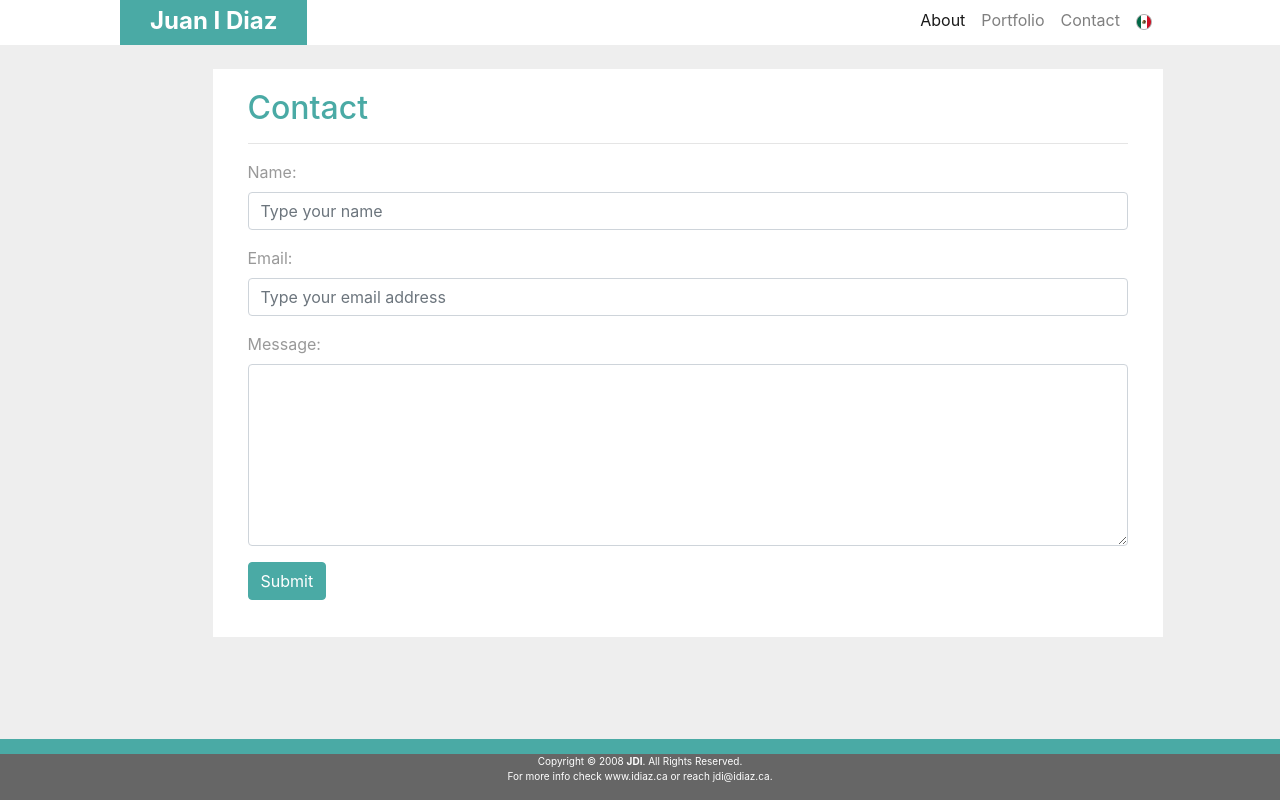
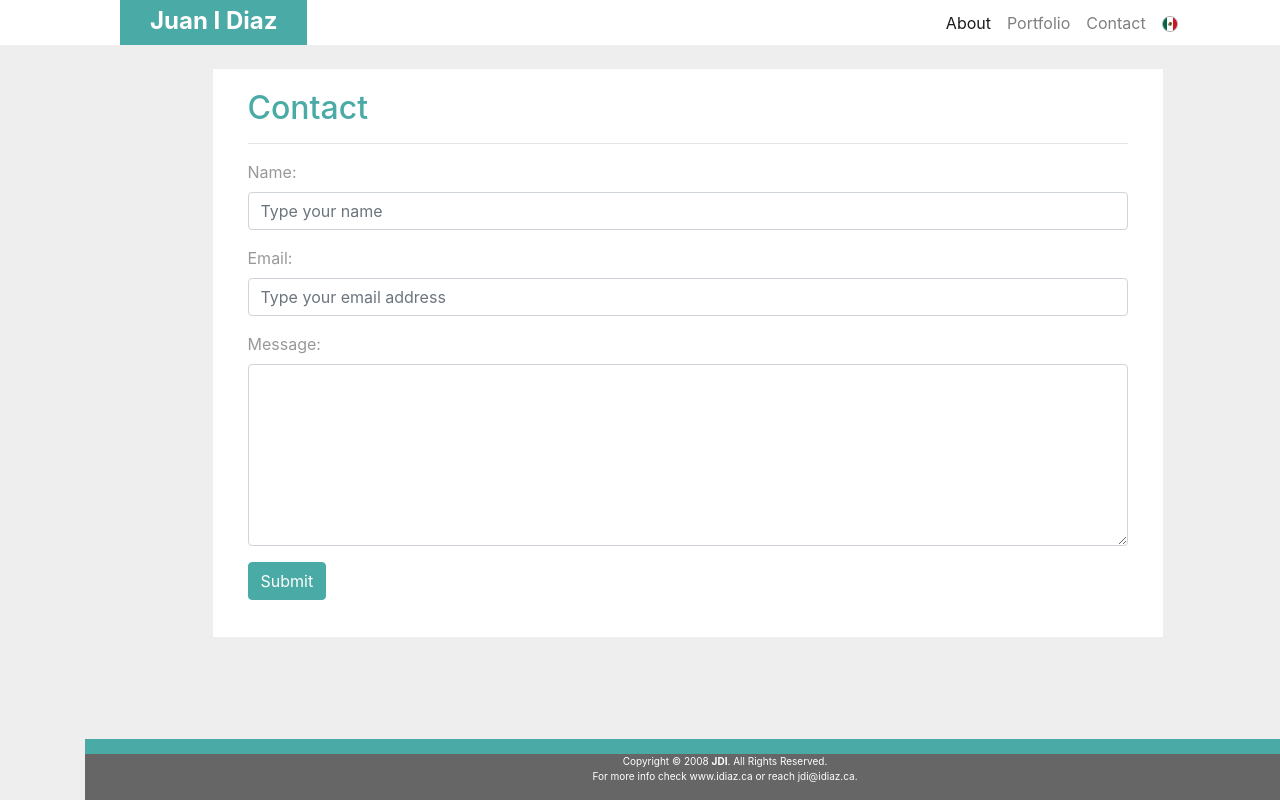
Before and after one commit to juanidiaz/Bootstrap-Portfolio, a plain HTML site: page contact.html in a window 1280 px wide. Drawn offline with nearby package versions, Linux system fonts and the light colour scheme.

Commit message:
This should be the last update 2

```diff
--- a/assets/css/style.css
+++ b/assets/css/style.css
@@ -16,6 +16,7 @@ body {
     padding: 3px 30px;
     font-weight: bold;
     font-size: 1.5em;
+    margin-left: 8.333%;
 }
 
 #navcontent{
@@ -74,11 +75,12 @@ body {
 
 
 #footerNav{
-	width: 100%;
+	/* width: 100%; */
+    /* right: 0; */
+    /* left: 0; */
+    /* margin-top: 20px; */
     position: fixed;
-    right: 0;
     bottom: 0;
-    left: 0;
     z-index: 1030;
     max-width: 100%;
 }
--- a/contact.html
+++ b/contact.html
@@ -25,23 +25,19 @@
 
     <!-- Navbar sticky to the top -->
     <!--    adding "py-0" py-0 to remove vertical padding from the entire navbar -->
-
     <nav class="navbar navbar-expand-lg navbar-light bg-light py-0" style="height: 45px;">
-        <div id="navcontent">
         <a class="navbar-brand" id="navbarname" href="index.html">Juan I Diaz</a>
         <button class="navbar-toggler" type="button" data-toggle="collapse" data-target="#navbarNavAltMarkup"
-                aria-controls="navbarNavAltMarkup" aria-expanded="true" aria-label="Toggle navigation" style="float: right;">
+            aria-controls="navbarNavAltMarkup" aria-expanded="true" aria-label="Toggle navigation" style="float: right; margin-right: 8.333%;">
             <span class="navbar-toggler-icon"></span>
         </button>
-            <div class="navbar-collapse collapse" id="navbarNavAltMarkup" style="float: right;">
-                <div class="navbar-nav">
+        <div class="collapse navbar-collapse justify-content-end" id="navbarNavAltMarkup">
+            <div class="navbar-nav" style="float: right; margin-right: 8.333%;">
                 <a class="nav-item nav-link active" href="index.html">About <span class="sr-only">(current)</span></a>
                 <a class="nav-item nav-link" href="portfolio.html">Portfolio</a>
                 <a class="nav-item nav-link" href="contact.html">Contact</a>
                 <a class="nav-item nav-link" href="contact_mx.html"><img src="assets/images/mx.png" title="Ver en español"></a>
             </div>
-            </div>
-
         </div>
     </nav>
 
```
Also changed, not shown: contact_mx.html (+3 -7 lines), index.html (+8 -7 lines), index_mx.html (+3 -8 lines), portfolio.html (+3 -8 lines), portfolio_mx.html (+3 -7 lines). Lines whose indentation alone changed are shown as unchanged.
